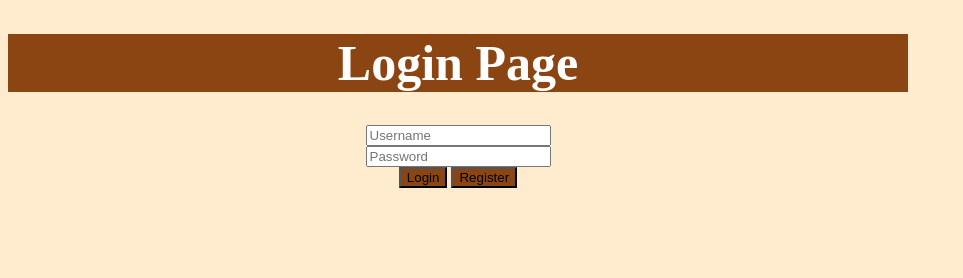
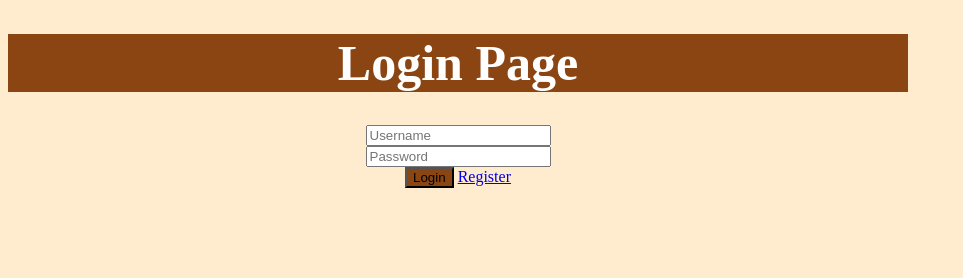
Before and after one commit to wharenlay/ITPC_3_prelims_exam, a plain HTML site: page index.html in a window 1280 px wide. Shown: the whole page, without its empty margins (0-963 px from the left). Drawn offline with Linux system fonts and the light colour scheme.

Commit message:
added modified and css /successful alert index.html file

```diff
--- a/index.html
+++ b/index.html
@@ -30,9 +30,10 @@ div {text-align: center;}
         <div class="div1"><input type="text" placeholder="Username"></div>
     <div class="div1"> <input  type="password" placeholder="Password"></div>
     <div class="div1">
-        <button style="background-color: saddlebrown;">Login</button>
-        <button style="background-color: saddlebrown;">Register</button>
+        <button style="background-color: saddlebrown;" onclick="alert('successful login')">Login</button>
+        <a href="./register.html"><background-color: saddlebrown;>Register</button> </a>
     </div>
+
 </div>
 </body>
 </html>
```
